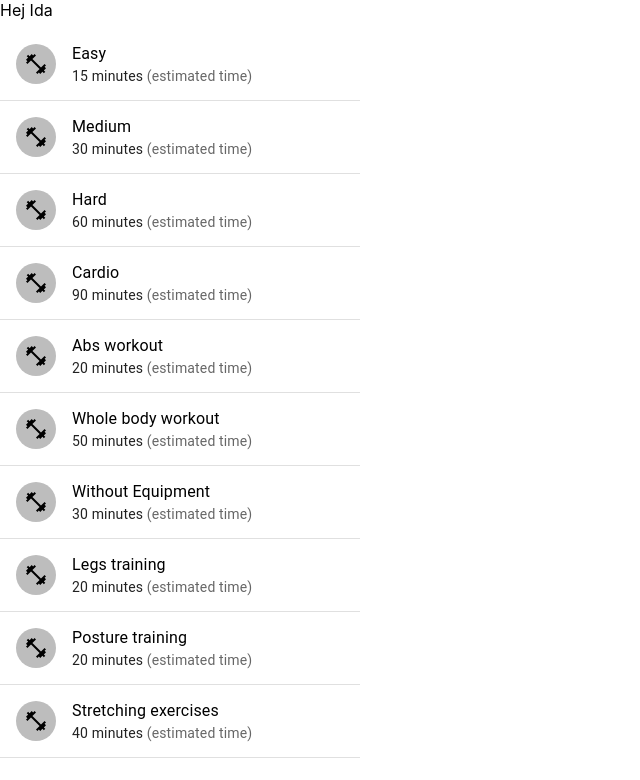
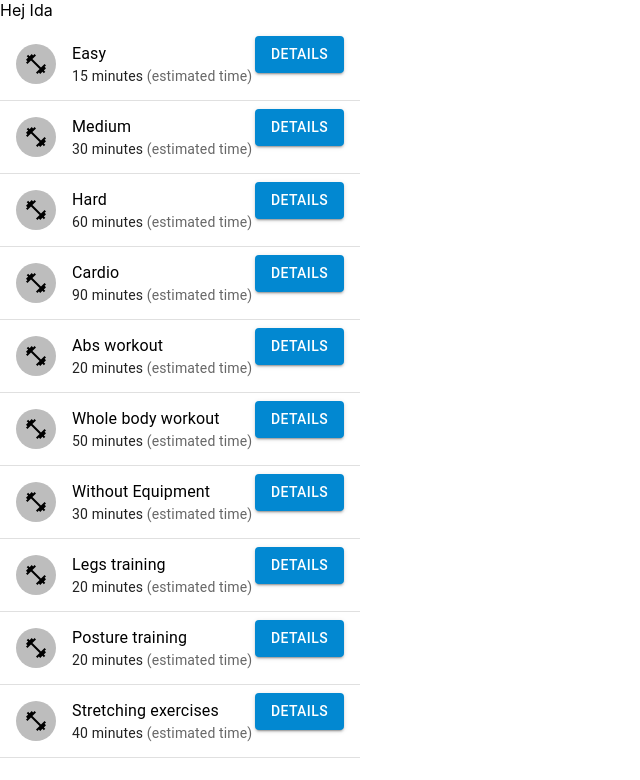
Before and after one commit to Tamimjabr/workout-frontend-react, a React (Create React App) app: page / in a window 1280 px wide. Shown: the top 780 px of the page, without its empty margins (0-640 px from the left). Built offline with nearby package versions, Linux system fonts and the light colour scheme.

Commit message:
style the list of plans

```diff
--- a/src/components/Plans.js
+++ b/src/components/Plans.js
@@ -7,6 +7,8 @@ import ListItemAvatar from '@mui/material/ListItemAvatar'
 import Avatar from '@mui/material/Avatar'
 import Typography from '@mui/material/Typography'
 import FitnessCenterIcon from '@mui/icons-material/FitnessCenter'
+import { Link } from 'react-router-dom'
+import { Button } from '@mui/material'
 
 const plans = [
   { id: 1, name: 'Easy', duration_minutes: 15 },
@@ -23,7 +25,14 @@ const plans = [
 
 const Plans = () => {
   return (
-    <List sx={{ width: '100%', maxWidth: 360, bgcolor: 'background.paper' }}>
+    <List
+      sx={{
+        width: '100%',
+        maxWidth: 360,
+        bgcolor: 'background.paper',
+        '& a': { textDecoration: 'none' }
+      }}
+    >
       {plans.map((plan) => (
         <>
           <ListItem alignItems='flex-start'>
@@ -48,6 +57,11 @@ const Plans = () => {
                 </React.Fragment>
               }
             />
+            <Link to={`/plans/${plan.id}`}>
+              <Button type='button' variant='contained' color='info'>
+                Details
+              </Button>
+            </Link>
           </ListItem>
           <Divider />
         </>
```
Also changed, not shown: src/App.js (+9 -12 lines).
